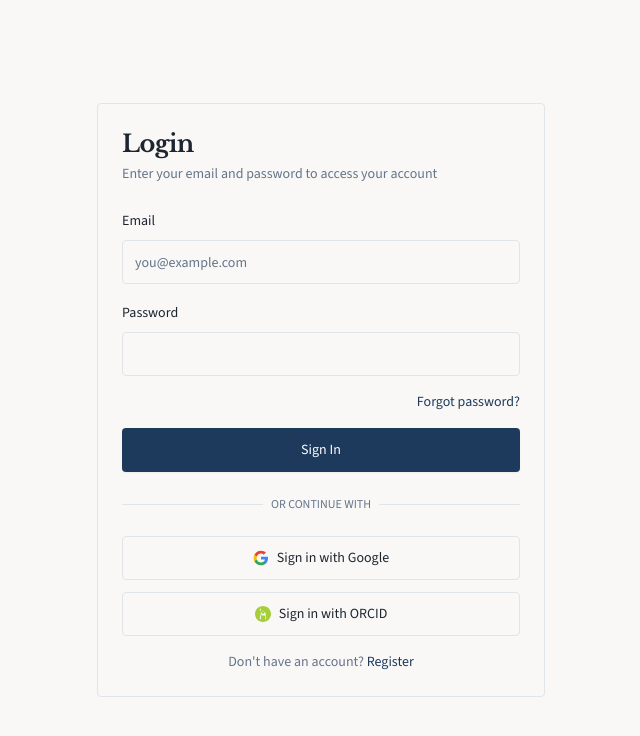
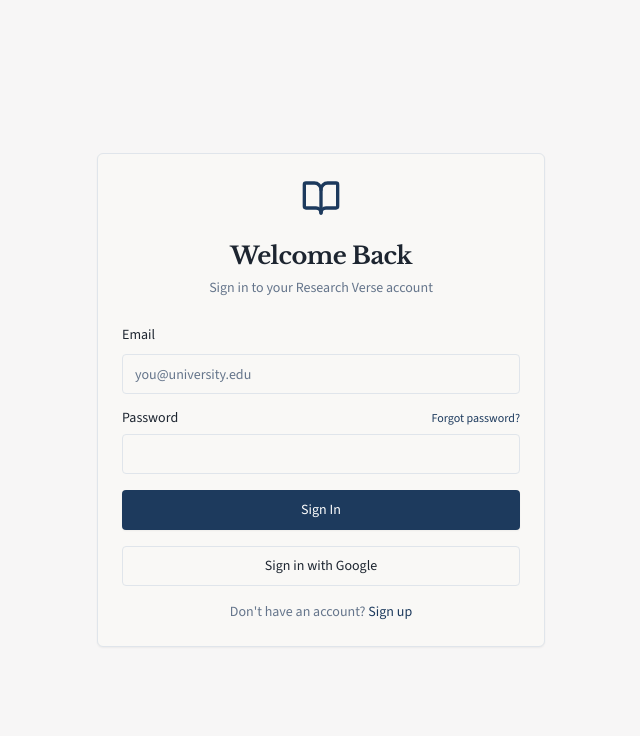
Before and after one commit to omkarspace/paperas, a Next.js app: page /auth/login in a window 1280 px wide. Shown: the top 736 px of the page, without its empty margins (319-959 px from the left). Built offline with nearby package versions, Linux system fonts and the light colour scheme.

Commit message:
feat: redesign login page with card-based form

```diff
--- a/src/app/auth/login/page.tsx
+++ b/src/app/auth/login/page.tsx
@@ -1,142 +1,49 @@
-"use client";
-
-import { useState } from "react";
 import Link from "next/link";
-import { useRouter } from "next/navigation";
-import { signIn } from "next-auth/react";
+import { BookOpen } from "lucide-react";
 import { Button } from "@/components/ui/button";
+import { Card, CardContent, CardDescription, CardHeader, CardTitle } from "@/components/ui/card";
 import { Input } from "@/components/ui/input";
 import { Label } from "@/components/ui/label";
-import { Card, CardContent, CardDescription, CardHeader, CardTitle } from "@/components/ui/card";
 
 export default function LoginPage() {
-  const router = useRouter();
-  const [error, setError] = useState("");
-  const [loading, setLoading] = useState(false);
-
-  async function onSubmit(e: React.FormEvent<HTMLFormElement>) {
-    e.preventDefault();
-    setLoading(true);
-    setError("");
-
-    const formData = new FormData(e.currentTarget);
-    const email = formData.get("email") as string;
-    const password = formData.get("password") as string;
-
-    const result = await signIn("credentials", {
-      redirect: false,
-      email,
-      password,
-    });
-
-    if (result?.error) {
-      setError("Invalid email or password");
-      setLoading(false);
-    } else {
-      router.push("/dashboard");
-      router.refresh();
-    }
-  }
-
   return (
-    <div className="min-h-screen flex items-center justify-center py-12 px-4">
-      <Card className="w-full max-w-md border rounded-md shadow-none">
-        <CardHeader className="space-y-1">
-          <CardTitle className="font-serif font-bold text-2xl">Login</CardTitle>
-          <CardDescription>
-            Enter your email and password to access your account
-          </CardDescription>
+    <div className="flex min-h-screen items-center justify-center bg-muted/30 px-4">
+      <Card className="w-full max-w-md">
+        <CardHeader className="text-center">
+          <Link href="/" className="mx-auto mb-4">
+            <BookOpen className="h-10 w-10 text-primary" />
+          </Link>
+          <CardTitle className="font-serif text-2xl">Welcome Back</CardTitle>
+          <CardDescription>Sign in to your Research Verse account</CardDescription>
         </CardHeader>
         <CardContent>
-          <form onSubmit={onSubmit} className="space-y-4">
-            {error && (
-              <div className="p-3 text-sm text-destructive bg-destructive/10 rounded-md">
-                {error}
-              </div>
-            )}
+          <form className="space-y-4">
             <div className="space-y-2">
               <Label htmlFor="email">Email</Label>
-              <Input
-                id="email"
-                name="email"
-                type="email"
-                placeholder="you@example.com"
-                className="h-11 rounded-md"
-                required
-              />
+              <Input id="email" type="email" placeholder="you@university.edu" required />
             </div>
             <div className="space-y-2">
-              <Label htmlFor="password">Password</Label>
-              <Input
-                id="password"
-                name="password"
-                type="password"
-                className="h-11 rounded-md"
-                required
-              />
+              <div className="flex items-center justify-between">
+                <Label htmlFor="password">Password</Label>
+                <Link href="/auth/forgot-password" className="text-xs text-primary hover:underline">
+                  Forgot password?
+                </Link>
+              </div>
+              <Input id="password" type="password" required />
             </div>
-            <div className="text-right text-sm">
-              <Link href="/auth/forgot-password" className="text-primary hover:underline">
-                Forgot password?
-              </Link>
-            </div>
-            <Button type="submit" className="w-full h-11 rounded-md bg-primary text-primary-foreground hover:bg-primary/90 shadow-sm" disabled={loading}>
-              {loading ? "Signing in..." : "Sign In"}
+            <Button type="submit" className="w-full bg-primary text-primary-foreground hover:bg-primary/90">
+              Sign In
             </Button>
-          </form>
-          <div className="relative my-6">
-            <div className="absolute inset-0 flex items-center">
-              <span className="w-full border-t" />
-            </div>
-            <div className="relative flex justify-center text-xs uppercase">
-              <span className="bg-card px-2 text-muted-foreground">
-                Or continue with
-              </span>
-            </div>
-          </div>
-          <div className="space-y-3">
-            <Button
-              variant="outline"
-              className="w-full h-11 rounded-md border"
-              onClick={() => signIn("google", { callbackUrl: "/dashboard" })}
-            >
-              <svg className="mr-2 h-4 w-4" viewBox="0 0 24 24">
-                <path
-                  d="M22.56 12.25c0-.78-.07-1.53-.2-2.25H12v4.26h5.92a5.06 5.06 0 01-2.2 3.32v2.77h3.57c2.08-1.92 3.28-4.74 3.28-8.1z"
-                  fill="#4285F4"
-                />
-                <path
-                  d="M12 23c2.97 0 5.46-.98 7.28-2.66l-3.57-2.77c-.98.66-2.23 1.06-3.71 1.06-2.86 0-5.29-1.93-6.16-4.53H2.18v2.84C3.99 20.53 7.7 23 12 23z"
-                  fill="#34A853"
-                />
-                <path
-                  d="M5.84 14.09c-.22-.66-.35-1.36-.35-2.09s.13-1.43.35-2.09V7.07H2.18C1.43 8.55 1 10.22 1 12s.43 3.45 1.18 4.93l2.85-2.22.81-.62z"
-                  fill="#FBBC05"
-                />
-                <path
-                  d="M12 5.38c1.62 0 3.06.56 4.21 1.64l3.15-3.15C17.45 2.09 14.97 1 12 1 7.7 1 3.99 3.47 2.18 7.07l3.66 2.84c.87-2.6 3.3-4.53 6.16-4.53z"
-                  fill="#EA4335"
-                />
-              </svg>
+            <Button type="button" variant="outline" className="w-full">
               Sign in with Google
             </Button>
-            <Button
-              variant="outline"
-              className="w-full h-11 rounded-md border"
-              onClick={() => signIn("orcid", { callbackUrl: "/dashboard" })}
-            >
-              <svg className="mr-2 h-4 w-4" viewBox="0 0 24 24" fill="#A6CE39">
-                <path d="M12 0C5.372 0 0 5.372 0 12s5.372 12 12 12 12-5.372 12-12S18.628 0 12 0zM7.375 4.25h1.5v7.5h-1.5v-7.5zM12 11.75c-1.035 0-1.875-.84-1.875-1.875s.84-1.875 1.875-1.875 1.875.84 1.875 1.875-.84 1.875-1.875 1.875zm4.625 8h-1.5v-4.5c0-.621-.504-1.125-1.125-1.125h-4c-.621 0-1.125.504-1.125 1.125v4.5h-1.5v-4.5c0-.621.504-1.125 1.125-1.125h1.5v-1.5h-1.5c-.621 0-1.125-.504-1.125-1.125V7.25h1.5v2.625h1.5v-1.5c0-.621.504-1.125 1.125-1.125h.75c.621 0 1.125.504 1.125 1.125v1.5h1.5c.621 0 1.125.504 1.125 1.125v7.5z" />
-              </svg>
-              Sign in with ORCID
-            </Button>
-          </div>
-          <div className="mt-4 text-center text-sm">
-            <span className="text-muted-foreground">Don&apos;t have an account? </span>
-            <Link href="/auth/register" className="text-primary hover:underline">
-              Register
-            </Link>
-          </div>
+            <p className="text-center text-sm text-muted-foreground">
+              Don&apos;t have an account?{" "}
+              <Link href="/auth/register" className="text-primary hover:underline">
+                Sign up
+              </Link>
+            </p>
+          </form>
         </CardContent>
       </Card>
     </div>
```
